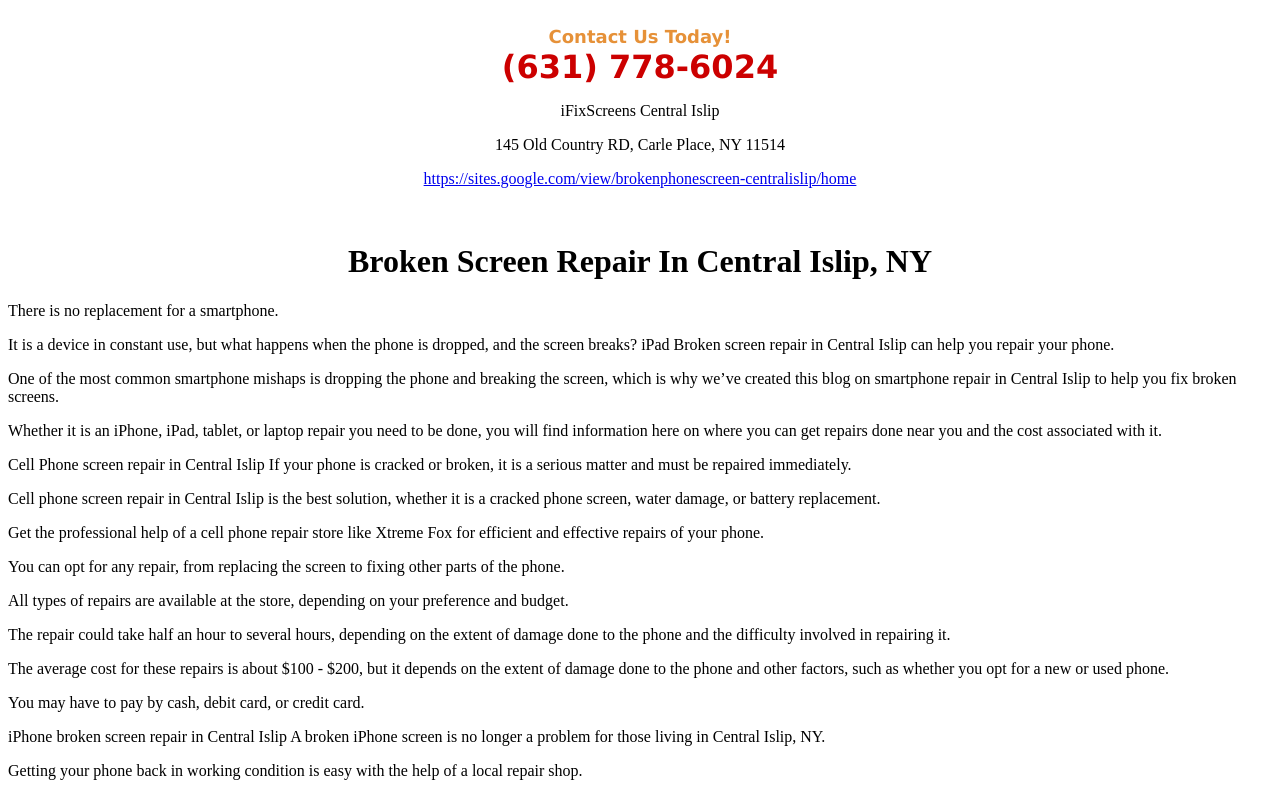
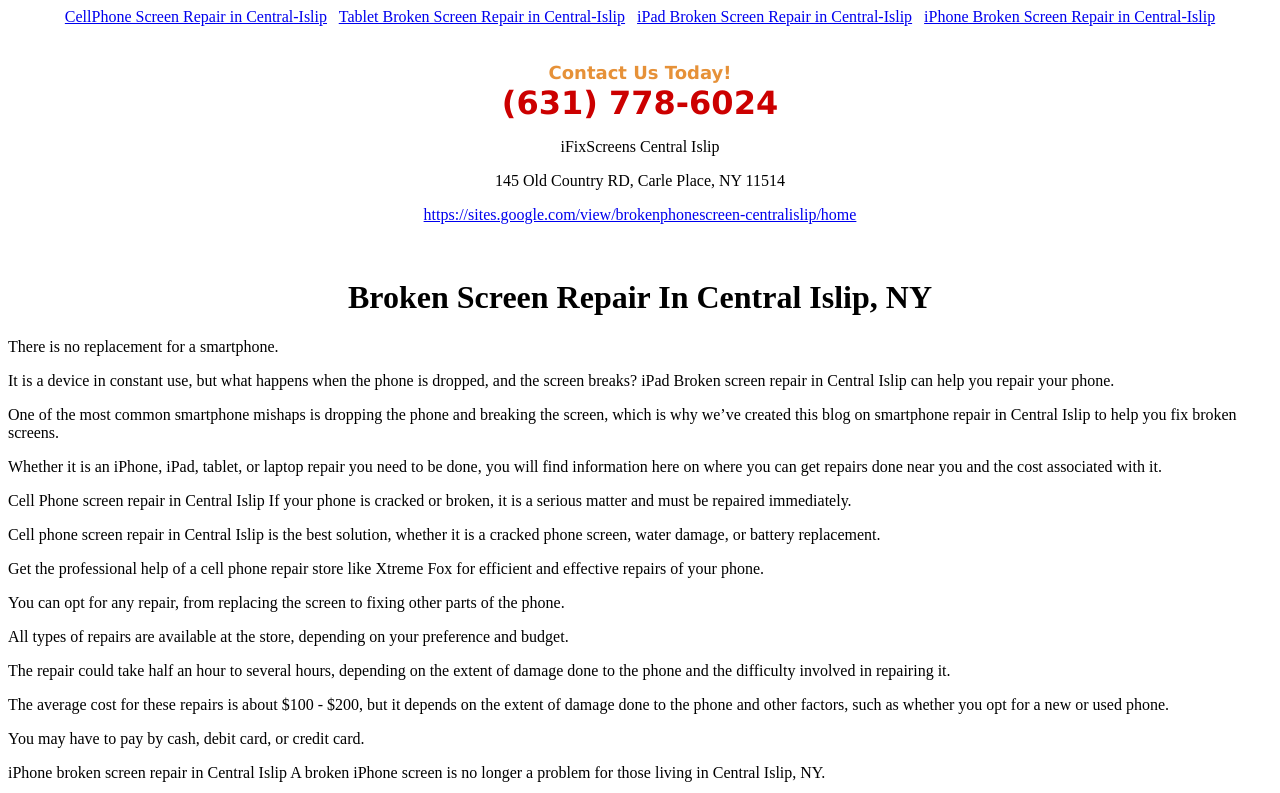
Before and after one commit to iFix786/Broken-Screen-Repair-In-Central-Islip, a plain HTML site: page index.html in a window 1280 px wide. Shown: the top 793 px of the page. Drawn offline with Linux system fonts and the light colour scheme.

Commit message:
Update index.html

```diff
--- a/index.html
+++ b/index.html
@@ -608,7 +608,17 @@
        }]
    }
 </script>
-</head><body>        <script type="text/javascript">
+</head><body>
+	 <div style="text-align: center;">
+        <a href="./CellPhonescreenrepairinCentralIslip.html">CellPhone Screen Repair in Central-Islip</a>&nbsp&nbsp
+        <a href="./TabletBrokenscreenrepairinCentralIslip.html">Tablet Broken Screen Repair in Central-Islip</a>&nbsp&nbsp
+        <a href="./iPadBrokenscreenrepairinCentralIslip.html">iPad Broken Screen Repair in Central-Islip</a>&nbsp&nbsp
+
+        <a href="./iPhonebrokenscreenrepairinCentralIslip.html">iPhone Broken Screen Repair in Central-Islip</a>
+    </div><br/>
+
+
+	<script type="text/javascript">
     		  function openWindow(event) {
             // Show the popup
             var my_window;
```
